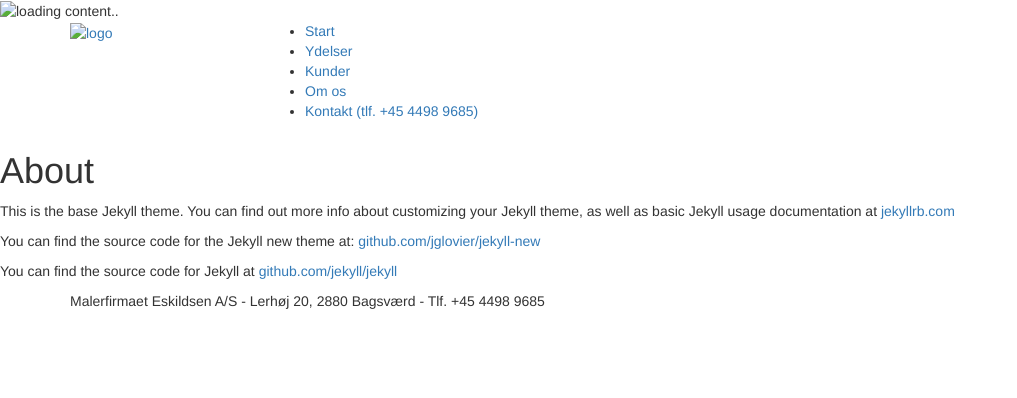
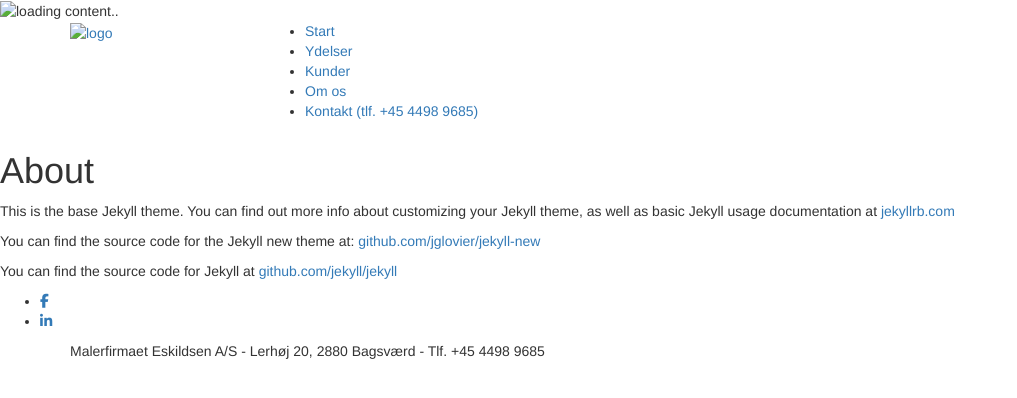
Before and after one commit to re-cph/eskildsen, a Jekyll site: the page built from about.md, in a window 1280 px wide. Shown: the top 398 px of the page, without its empty margins (0-1017 px from the left). Built offline with Jekyll 4.4.1, drawn with Linux system fonts in a browser that asks for light colours; nearby versions of some CDN libraries; library files that are not in the unit come from our copies; comment, search, counter and statistics services are not loaded.

Commit message:
FB og Linkedin

```diff
--- a/_includes/footer.html
+++ b/_includes/footer.html
@@ -1,6 +1,19 @@
 <footer id="footer" class="content black-bg">
-  <div class="container align-center">
-    <p>{{ site.company_name }} - {{ site.address_line1 }}, {{ site.address_line2 }} - Tlf. {{ site.phone }}</p>
-    <!-- <div class="spacing20"></div> -->
-  </div><!--/.container-->
+	<ul class="footer-icon">
+		<li><a href="https://www.facebook.com/Malerfirmaet-Eskildsen-562075497149194"><i class="fa fa-facebook"></i></a></li>
+		<li><a href="https://www.linkedin.com/company/9259756"><i class="fa fa-linkedin"></i></a></li>
+		<!--
+		<li><a href="#"><i class="fa fa-vk"></i></a></li>
+		<li><a href="#"><i class="fa fa-pinterest"></i></a></li>
+		<li><a href="https://twitter.com/recph"><i class="fa fa-twitter"></i></a></li>
+		<li><a href="#"><i class="fa fa-youtube"></i></a></li>
+		<li><a href="#"><i class="fa fa-google-plus"></i></a></li>
+		<li><a href="#"><i class="fa fa-xing"></i></a></li>
+		<li><a href="#"><i class="fa fa-dribbble"></i></a></li> -->
+  	</ul><!--/.team-icon-->
+  	<div class="spacing40"></div>
+	<div class="container align-center">
+		<p>{{ site.company_name }} - {{ site.address_line1 }}, {{ site.address_line2 }} - Tlf. {{ site.phone }}</p>
+	<!-- <div class="spacing20"></div> -->
+	</div><!--/.container-->
 </footer><!--/footer-->
```
